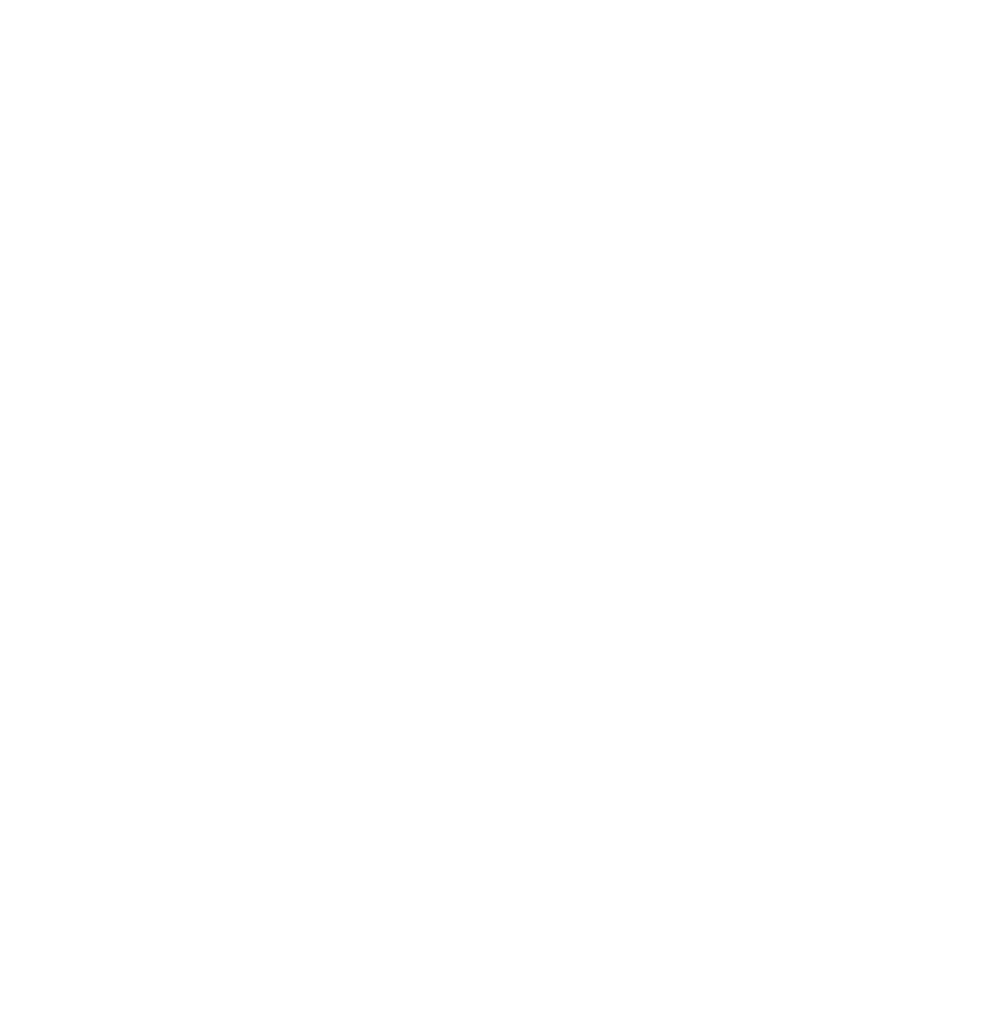
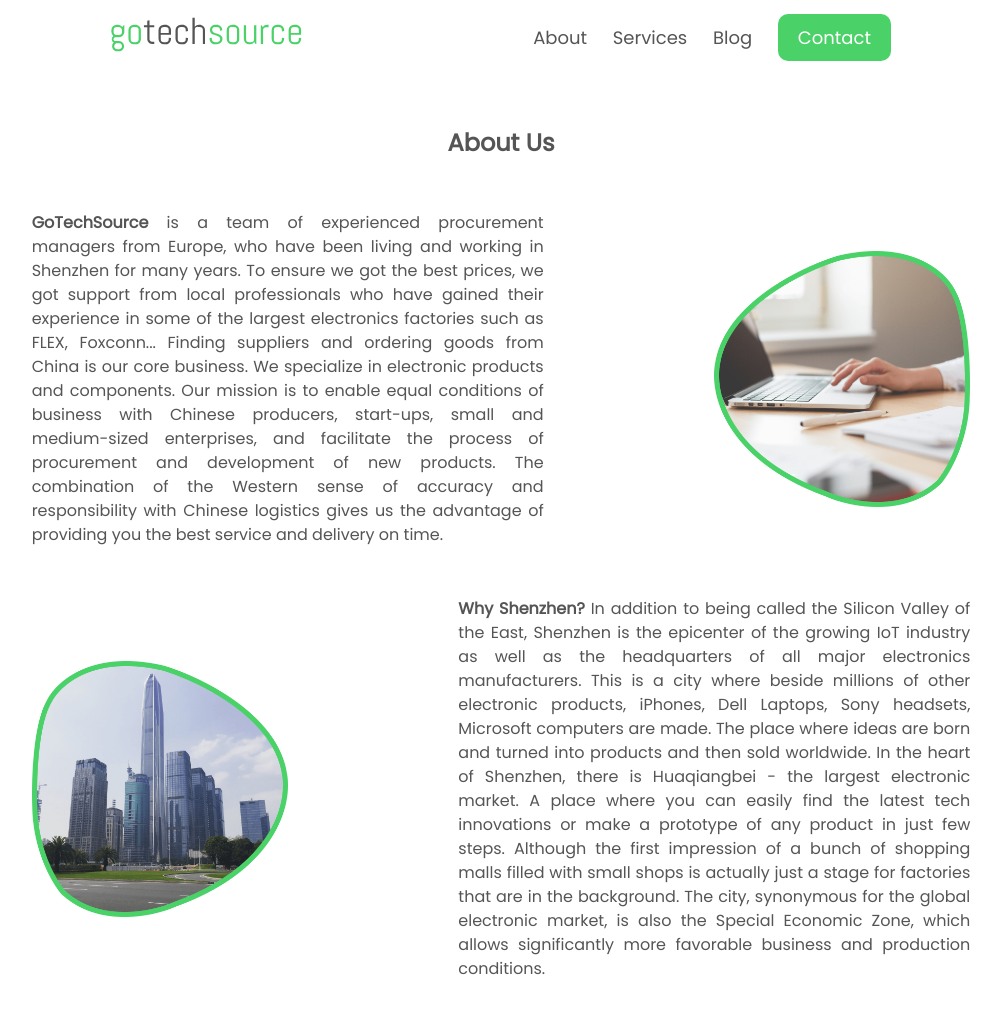
Before and after one commit to Vujovic/gotechsource, a Gatsby site: page /about in a window 1280 px wide. Before the commit this address had no page. Shown: the whole page, without its empty margins (139-1140 px from the left). Before the commit the page ends 800 px from the top, so only its background shows below. Built offline with nearby package versions, Linux system fonts and the light colour scheme; Gatsby itself is replaced by a stand-in of ours.

Commit message:
About section and additional blog images

```diff
--- /dev/null
+++ b/src/pages/about.js
@@ -0,0 +1,109 @@
+import React from 'react'
+import styled from 'styled-components'
+import { useStaticQuery, graphql } from 'gatsby'
+import Img from 'gatsby-image'
+
+import Layout from '../components/layout'
+import SEO from '../components/seo'
+
+export default () => {
+  const data = useStaticQuery(graphql`
+    query {
+      about: file(relativePath: { eq: "about.png" }) {
+        childImageSharp {
+          fluid(maxWidth: 1000, quality: 90) {
+            ...GatsbyImageSharpFluid_withWebp_noBase64
+          }
+        }
+      }
+      shenzhen: file(relativePath: { eq: "shenzhen.png" }) {
+        childImageSharp {
+          fluid(maxWidth: 1000, quality: 90) {
+            ...GatsbyImageSharpFluid_withWebp_noBase64
+          }
+        }
+      }
+    }
+  `)
+
+  const TextImage = styled.section`
+    > h1 {
+      margin-top: 50px;
+      text-align: center;
+    }
+    .intro {
+      display: flex;
+      align-items: center;
+      flex-direction: row;
+      justify-content: space-evenly;
+      margin: 50px auto;
+      .gatsby-image-wrapper {
+        width: 20%;
+      }
+      p {
+        max-width: 40%;
+        text-align: justify;
+      }
+    }
+    .reversed {
+      flex-direction: row-reverse;
+    }
+  `
+
+  return (
+    <Layout>
+      <SEO title="About" />
+      <TextImage>
+        <h1>About Us</h1>
+        <div className="intro">
+          <p>
+            <strong>GoTechSource</strong> is a team of experienced procurement
+            managers from Europe, who have been living and working in Shenzhen
+            for many years. To ensure we got the best prices, we got support
+            from local professionals who have gained their experience in some of
+            the largest electronics factories such as FLEX, Foxconn... Finding
+            suppliers and ordering goods from China is our core business. We
+            specialize in electronic products and components. Our mission is to
+            enable equal conditions of business with Chinese producers,
+            start-ups, small and medium-sized enterprises, and facilitate the
+            process of procurement and development of new products. The
+            combination of the Western sense of accuracy and responsibility with
+            Chinese logistics gives us the advantage of providing you the best
+            service and delivery on time.
+          </p>
+          <Img
+            draggable="false"
+            fluid={data.about.childImageSharp.fluid}
+            alt="Working"
+          />
+        </div>
+      </TextImage>
+      <TextImage>
+        <div className="intro reversed">
+          <p>
+            <strong>Why Shenzhen?</strong> In addition to being called the
+            Silicon Valley of the East, Shenzhen is the epicenter of the growing
+            IoT industry as well as the headquarters of all major electronics
+            manufacturers. This is a city where beside millions of other
+            electronic products, iPhones, Dell Laptops, Sony headsets, Microsoft
+            computers are made. The place where ideas are born and turned into
+            products and then sold worldwide. In the heart of Shenzhen, there is
+            Huaqiangbei - the largest electronic market. A place where you can
+            easily find the latest tech innovations or make a prototype of any
+            product in just few steps. Although the first impression of a bunch
+            of shopping malls filled with small shops is actually just a stage
+            for factories that are in the background. The city, synonymous for
+            the global electronic market, is also the Special Economic Zone,
+            which allows significantly more favorable business and production
+            conditions.
+          </p>
+          <Img
+            draggable="false"
+            fluid={data.shenzhen.childImageSharp.fluid}
+            alt="Shenzhen"
+          />
+        </div>
+      </TextImage>
+    </Layout>
+  )
+}
--- a/src/pages/blog.js
+++ b/src/pages/blog.js
@@ -65,7 +65,7 @@
     max-width: 960px;
     padding: 0 30px;
     .card {
-      box-shadow: 0 0 8px rgba(0, 0, 0, 0.15);
+      box-shadow: 0 0 8px rgba(0, 0, 0, 0.1);
       margin: 20px;
       padding: 20px 40px;
       p {
--- a/src/posts/2_protect_bussiness.md
+++ b/src/posts/2_protect_bussiness.md
@@ -2,7 +2,7 @@
 slug: '/protect-your-business-when-buying-goods-from-China'
 title: 'How to protect your business when you are buying goods from China?'
 date: '2017-05-24'
-featuredImage: '../images/blog/1_thumbnail.jpg'
+featuredImage: '../images/blog/2_thumbnail.jpg'
 ---
 
 When part of your business is importing goods manufactured in China, it is crucial to ensure quality control. Even the best factories with an excellent organization are not always able to produce a perfect series of products.
@@ -25,6 +25,8 @@
 
 The prices of services of quality control companies vary but in any case, they are much lower and more cost-effective than taking the risk of delivery goods without any inspection.
 
+![Writing notes](../images/blog/2_writing.jpg)
+
 ## What should be included in quality control?
 
 When you work with a third party, a quality controller or your own team, the process is very detailed and specific to your product. You are developing a detailed control protocol based on the list of items to be checked to be in line with the product specification and the quality requirements.
```
Also changed, not shown: src/images/about.png (added), src/images/blog/2_thumbnail.jpg (added), src/images/blog/2_writing.jpg (added), src/images/shenzhen.png (added).
